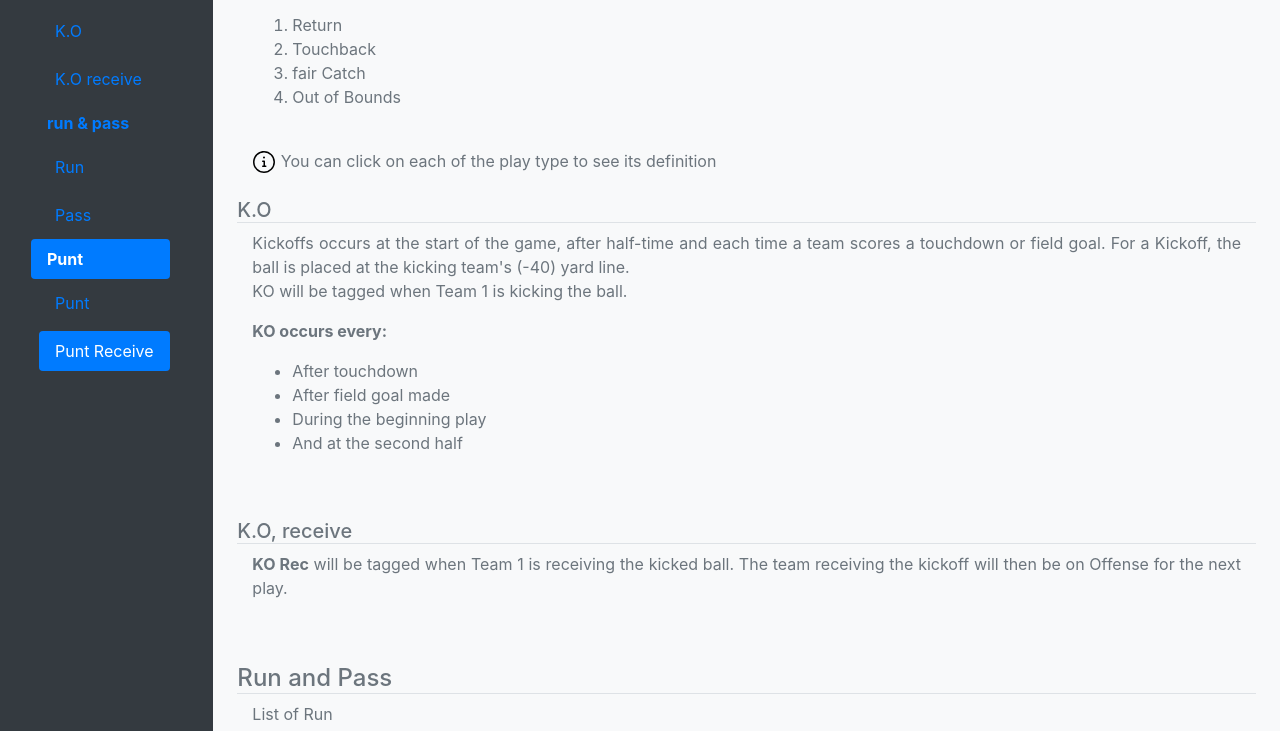
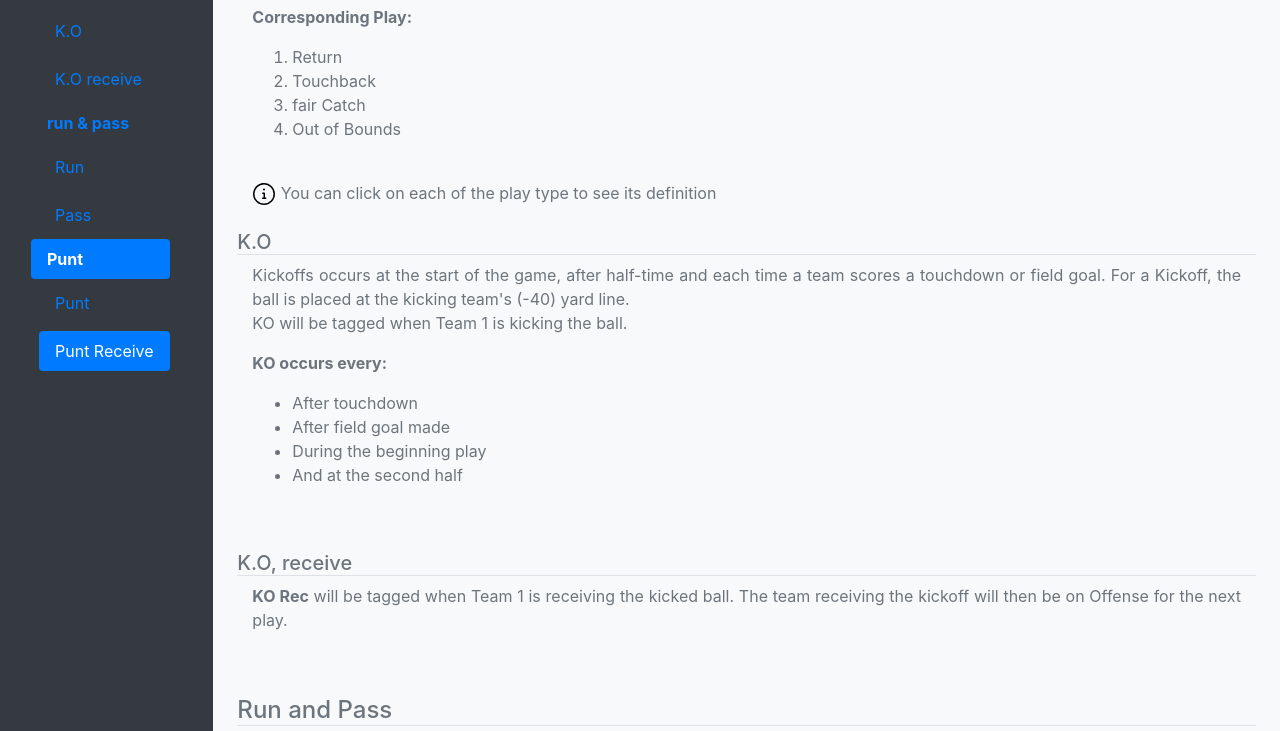
Before and after one commit to comet-me/bootstrap4, a plain HTML site: page pass.html in a window 1280 px wide. Shown: the part 81-812 px from the top of the page. Drawn offline with nearby package versions, Linux system fonts and the light colour scheme.

Commit message:
update pass.html corresponding play

```diff
--- a/pass.html
+++ b/pass.html
@@ -38,7 +38,7 @@
             <div class="col-7 col-sm-9 col-md-10 px-sm-4 px-md-4 text-justify text-muted bg-light">
                <div class="container">
                 <h4 id="item-1" class="pt-5 border-bottom">Kick Off</h4>
-                <p>
+                <p> <strong>Corresponding Play:</strong>
                     <ol>
                         <a id="cursorme" data-toggle="modal" data-target="#modalreturn">
                             <span title="Click here">
```
